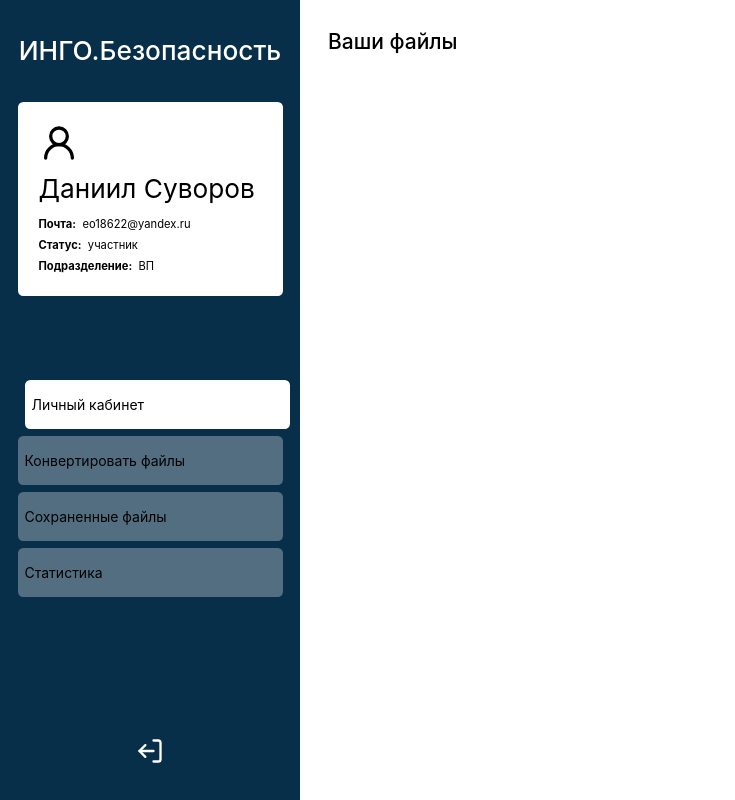
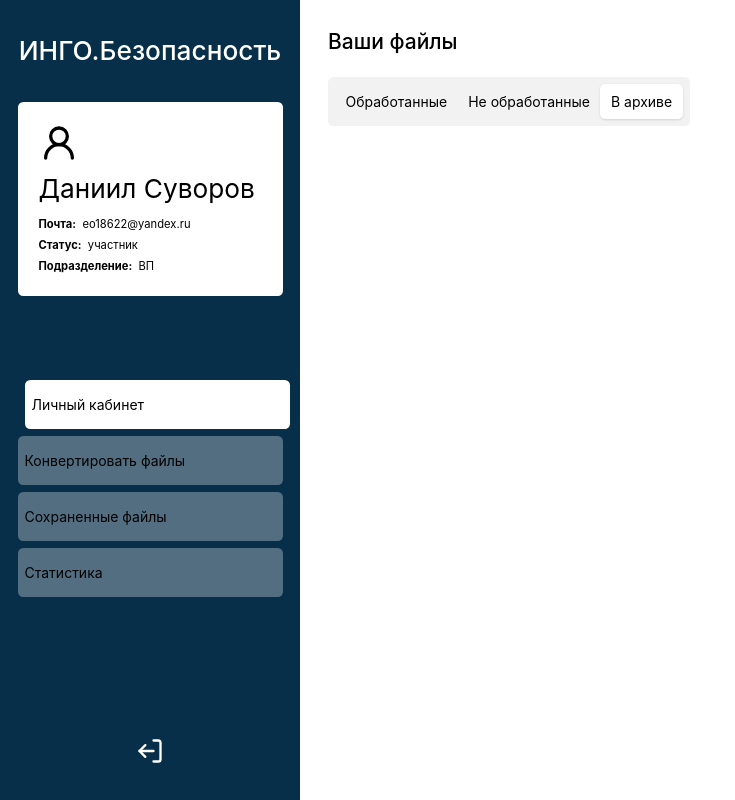
Before and after one commit to racoon-typing/Ingo, a React (Vite) app in the folder project/: page / in a window 1280 px wide. Shown: the whole page, without its empty margins (0-735 px from the left). Built offline with nearby package versions, Linux system fonts and the light colour scheme.

Commit message:
добавляет категории

```diff
--- /dev/null
+++ b/project/src/components/file-category-item/FileCategoryItem.tsx
@@ -0,0 +1,31 @@
+// import './FileCategoryItem.scss';
+
+import classNames from "classnames";
+import { IFileCategory } from "../../types/types";
+
+interface IFileCategoryItemProp {
+  category: IFileCategory[];
+}
+
+function FileCategoryItem({
+  category,
+  activeCategory,
+  changeCategoryHandler,
+}: IFileCategoryItemProp): JSX.Element {
+  const isActive = activeCategory === category.id;
+
+  return (
+    <li
+      onClick={changeCategoryHandler(category.id)}
+      key={category.id}
+      className={classNames("p-2 px-3 rounded-md", {
+        "bg-white shadow": isActive,
+        "": !isActive,
+      })}
+    >
+      {category.name}
+    </li>
+  );
+}
+
+export default FileCategoryItem;
--- /dev/null
+++ b/project/src/components/file-category-list/FileCategoryList.tsx
@@ -0,0 +1,25 @@
+// import './FileCategory.scss';
+
+import { useState } from "react";
+import { fileCategories } from "../../consts/const";
+import FileCategoryItem from "../file-category-item/FileCategoryItem";
+
+function FileCategoryList(): JSX.Element {
+  const [activeCategory, setActiveCategory] = useState<number>(1);
+
+  function changeCategoryHandler(id: number) {
+    setActiveCategory(id);
+  }
+
+  return (
+    <ul className="flex p-2">
+      {fileCategories
+        ? fileCategories.map((category) => (
+            <FileCategoryItem key={category.id} category={category} activeCategory={activeCategory} changeCategoryHandler={changeCategoryHandler} />
+          ))
+        : ""}
+    </ul>
+  );
+}
+
+export default FileCategoryList;
--- a/project/src/consts/const.ts
+++ b/project/src/consts/const.ts
@@ -143,3 +143,22 @@
         converted: false,
     },
 ]
+
+
+export const fileCategories = [
+    {
+        id: 1,
+        name: 'Обработанные',
+        value: 'process',
+    },
+    {
+        id: 2,
+        name: 'Не обработанные',
+        value: 'not process',
+    },
+    {
+        id: 3,
+        name: 'В архиве',
+        value: 'archive',
+    },
+]
--- a/project/src/pages/upload-files-page/UploadFilesPage.tsx
+++ b/project/src/pages/upload-files-page/UploadFilesPage.tsx
@@ -1,22 +1,20 @@
 // import './UploadFilesPage.scss';
 
 import Layout from "../../layout/Layout";
+import FileCategory from "../../components/file-category-list/FileCategoryList";
 
 function UploadFilesPage(): JSX.Element {
-   return (
-        <Layout>
-            <h2 className="text-2xl mb-6 font-medium">
-                Ваши файлы
-            </h2>
+  const isActive = true;
 
-            <div className="bg-slate-200">
-                <ul className="">
-                    <li></li>
-                </ul>
-            </div>
+  return (
+    <Layout>
+      <h2 className="text-2xl mb-6 font-medium">Ваши файлы</h2>
 
-        </Layout>
-    );
+      <div className="bg-black/5 rounded-md inline-block">
+        <FileCategory />
+      </div>
+    </Layout>
+  );
 }
 
 export default UploadFilesPage;
--- a/project/src/types/types.ts
+++ b/project/src/types/types.ts
@@ -12,3 +12,9 @@
     name: string;
     value: string;
 }
+
+export interface IFileCategory {
+    id: number;
+    name: string;
+    value: string;
+}
```
